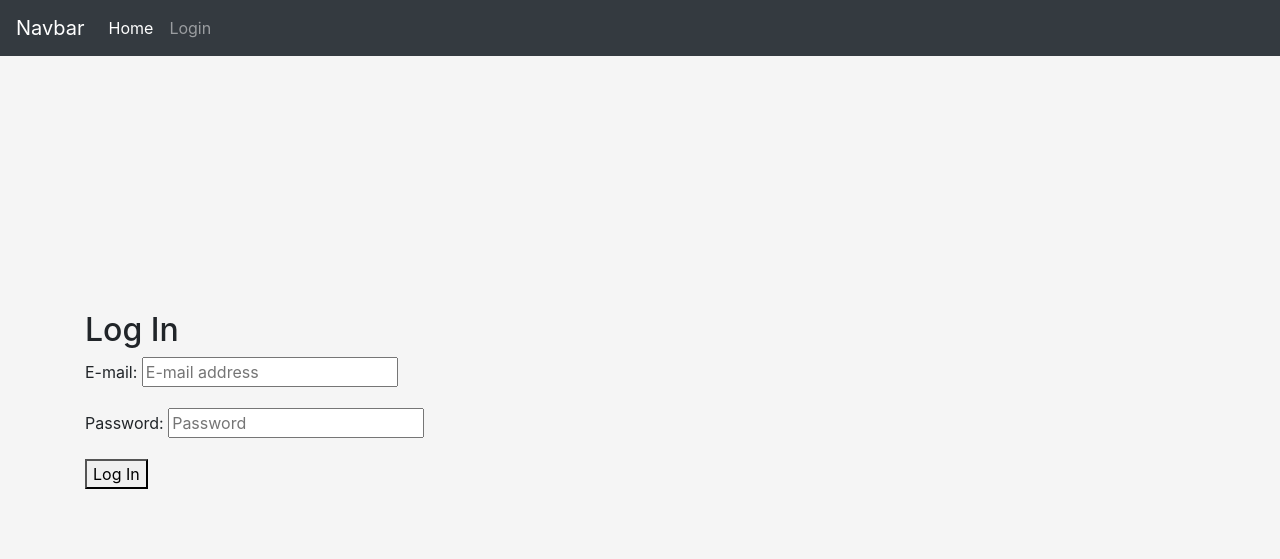
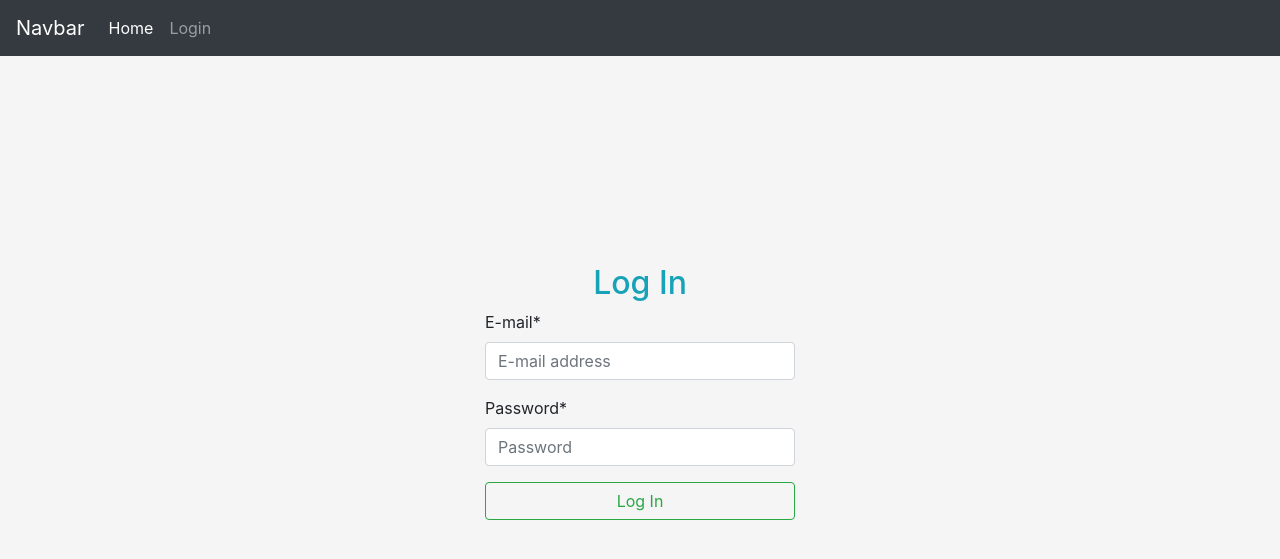
Before and after one commit to Eduardo-Lucas/recruit, a Django app: page /accounts/login/ in a window 1280 px wide. Shown: the top 559 px of the page. Run offline with Django 3.2, Linux system fonts and the light colour scheme; some libraries are stand-ins or nearby versions.

Commit message:
adjusting the login page

```diff
--- a/recruit_project/settings.py
+++ b/recruit_project/settings.py
@@ -49,6 +49,9 @@ INSTALLED_APPS = [
     'apps.core',
     'apps.users',
 ]
+
+CRISPY_TEMPLATE_PACK = 'bootstrap4'
+
 
 AUTH_USER_MODEL = 'users.CustomUser'
 
--- a/templates/account/login.html
+++ b/templates/account/login.html
@@ -1,11 +1,24 @@
 {% extends 'base.html' %}
 {% load static %}
+{% load crispy_forms_tags %}
 {% block content %}
+
     <link rel="stylesheet" href="{% static 'css/signin.css' %}">
-<h2>Log In</h2>
-<form method="post">
-  {% csrf_token %}
-  {{ form.as_p }}
-  <button type="submit">Log In</button>
-</form>
+    <form method="post" class="col-md-4 offset-md-4">
+      {% csrf_token %}
+      <div class="col">
+        <h2 class="text-center text-info">Log In</h2>
+      </div>
+      <div class="col form-group">
+        {{ form.login|as_crispy_field }}
+      </div>
+      <div class="col form-group">
+        {{ form.password|as_crispy_field }}
+      </div>
+
+      <div class="col form-group">
+        <button type="submit" class="btn btn-outline-success btn-block">Log In</button>
+      </div>
+    </form>
+
 {% endblock %}
--- a/templates/base.html
+++ b/templates/base.html
@@ -41,9 +41,9 @@
           </div>
       </nav>
 
-
-      {% block content %}
-        {% endblock %}
+       {% include 'messages.html' %}
+       {% block content %}
+       {% endblock %}
     </div>
 
     <!-- Optional JavaScript -->
--- /dev/null
+++ b/templates/messages.html
@@ -0,0 +1,8 @@
+{% for message in messages %}
+  <div class="alert {{ message.tags }} alert-dismissible" role="alert">
+    <button type="button" class="close" data-dismiss="alert" aria-label="Close">
+      <span aria-hidden="true">&times;</span>
+    </button>
+    {{ message }}
+  </div>
+{% endfor %}
```
